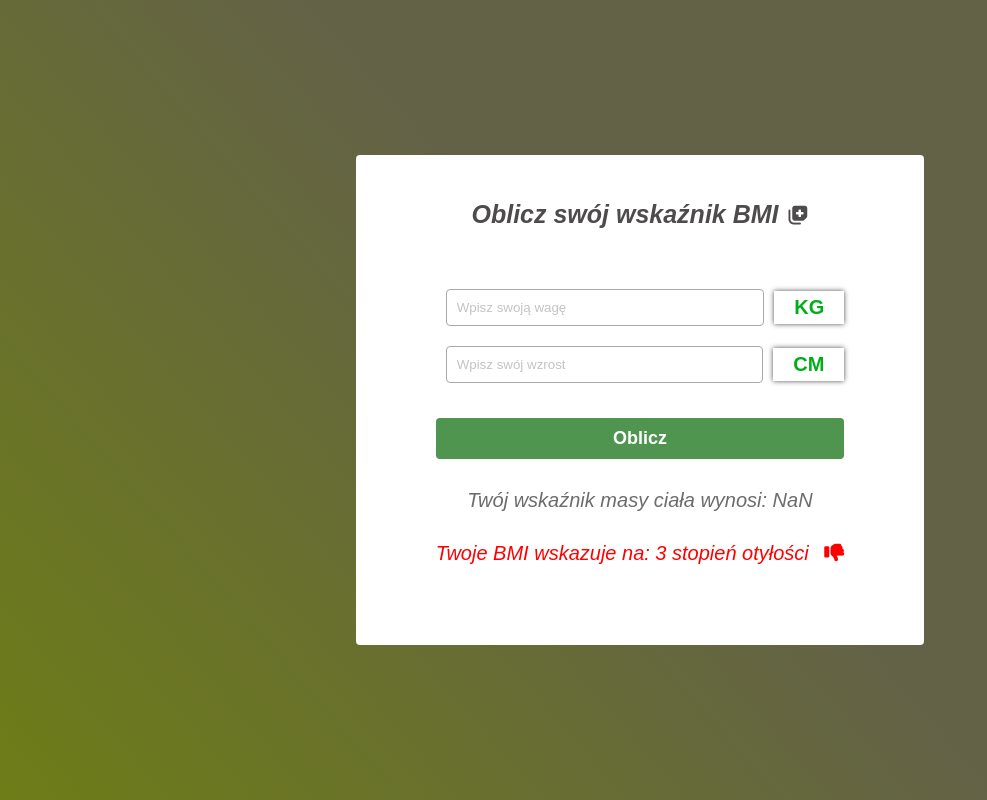
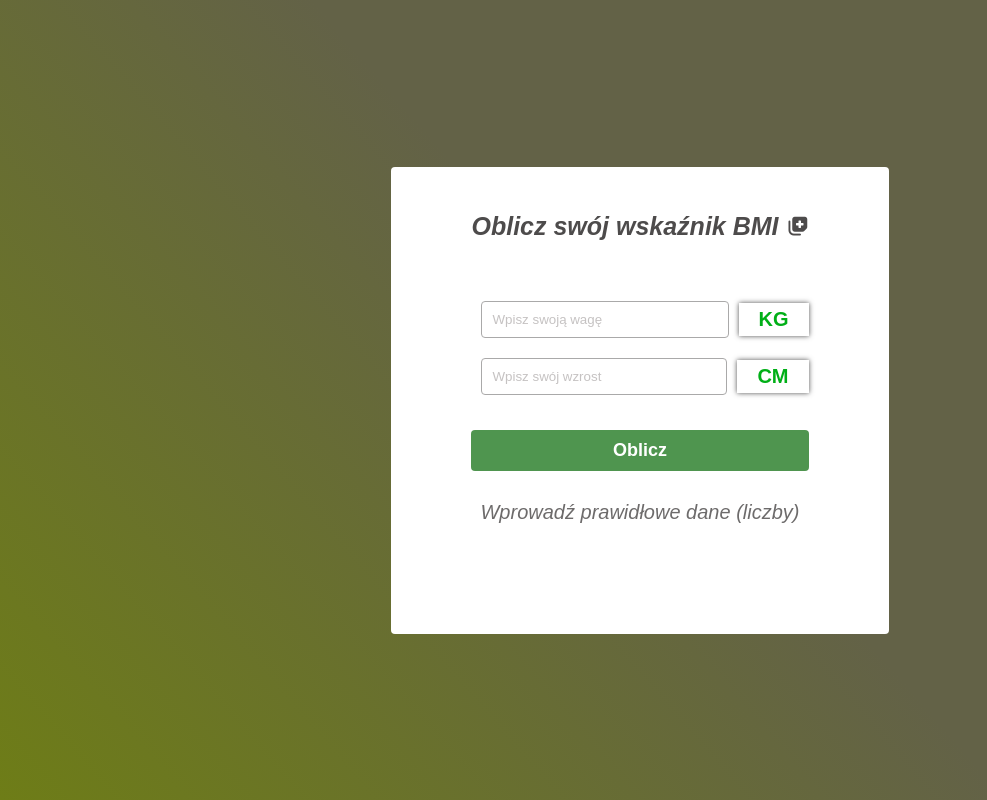
Before and after one commit to mati2003-code/BMI-Calculator, a plain HTML site: page index.html in a window 1280 px wide. Both pictures are taken after a click on the input "Oblicz". Shown: the whole page, without its empty margins (0-987 px from the left). Drawn offline with Linux system fonts and the light colour scheme.

Commit message:
check if input === 0

```diff
--- a/css/style.css
+++ b/css/style.css
@@ -38,7 +38,6 @@ p {
   font-size: 2rem;
   font-style: italic;
   text-align: center;
-  opacity: 0;
 }
 
 label {
--- a/js/scripts.js
+++ b/js/scripts.js
@@ -20,10 +20,10 @@ const countBmi = () => {
   const heightValueParsed = parseFloat(inputHeight.value) / metresToCm;
 
   // Checking if the fields have a correct value
-  if( isNaN(inputHeightValue)
-   || isNaN(inputWeightValue)
-   || inputHeightValue === 0
-   || inputWeightValue === 0
+  if( isNaN(weightValueParsed)
+   || isNaN(heightValueParsed)
+   || heightValueParsed === 0
+   || weightValueParsed === 0
    || inputHeightValue.length > 3
    || inputWeightValue.length > 3) {
     clearFields();
@@ -63,7 +63,6 @@ const countBmi = () => {
   // Thumbs icons
   const thumbUp = '<i class="fa-solid fa-thumbs-up"></i>';
   const thumbDown = '<i class="fa-solid fa-thumbs-down"></i>';
-  const animationAppear = 'animation-appear';
 
   const changeTextColor = (color) => {
     weightStatus.classList.add(`text-color-${color}`);
@@ -89,8 +88,7 @@ const countBmi = () => {
       break;
   default:
   }
-  bmiMessage.classList.add(`${animationAppear}`);
-  weightStatus.classList.add(`${animationAppear}`);
+
   bmiMessage.innerText = `Twój wskaźnik masy ciała wynosi: ${result}`;
 
    clearFields();
@@ -106,6 +104,9 @@ const enterPressed = (input) => {
 
 
 // Events
-submitButton.addEventListener('click', countBmi);
+submitButton.addEventListener('click', (e)=>{
+  e.preventDefault();
+  countBmi();
+});
 enterPressed(inputHeight);
 enterPressed(inputWeight);
```
